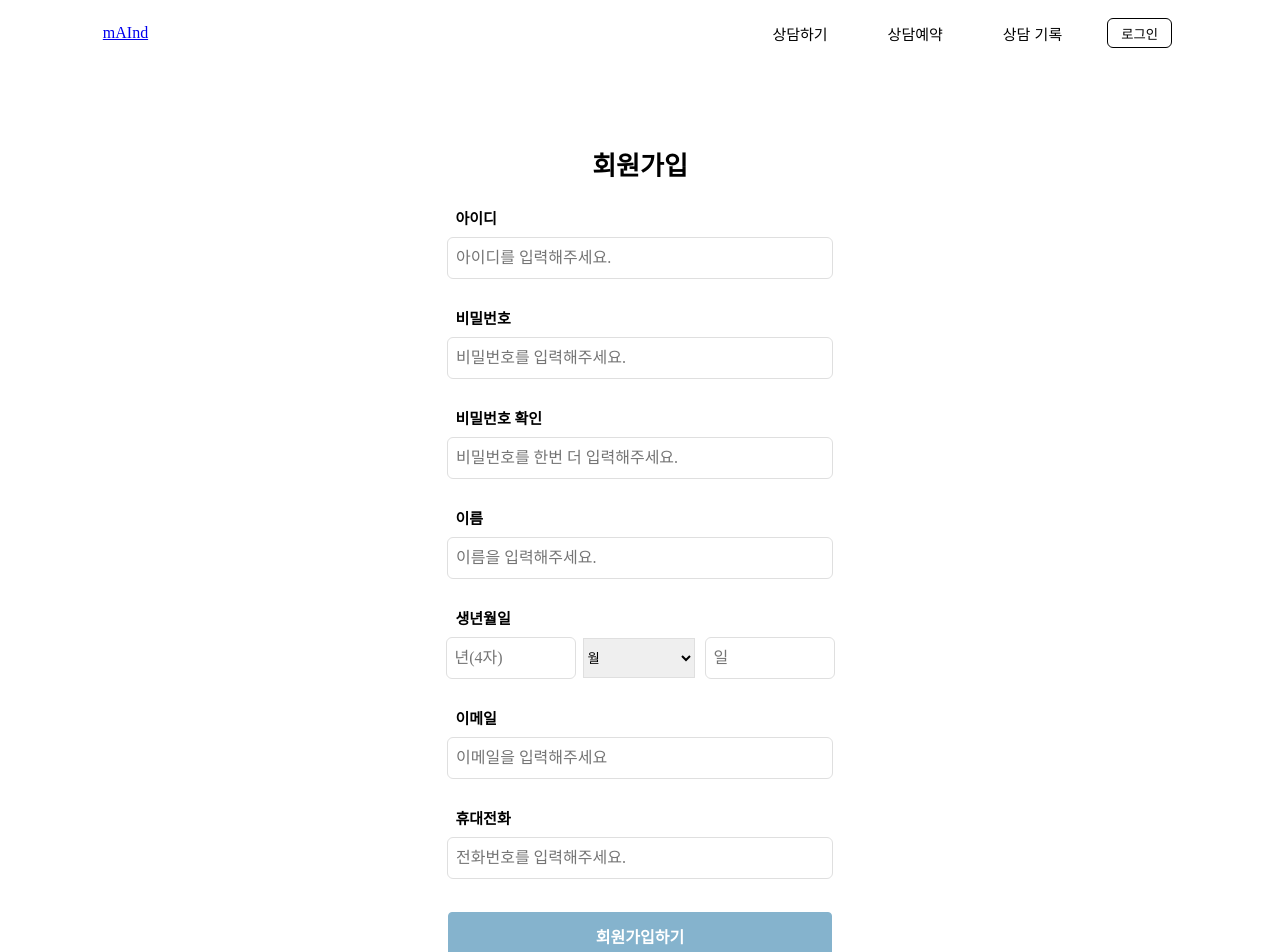
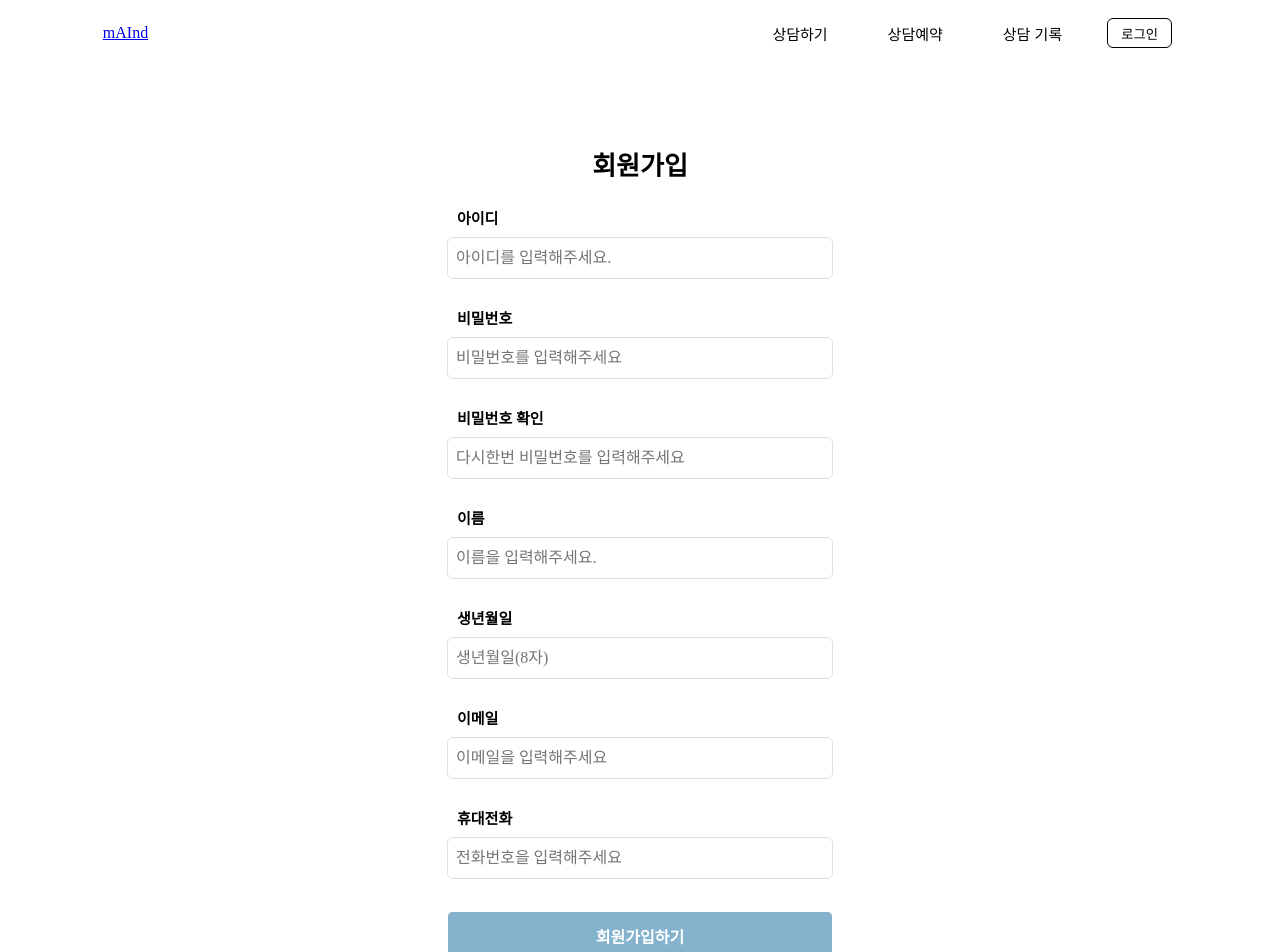
Before and after one commit to EunSo0/mAInd, a React (Create React App) app: page /signup in a window 1280 px wide. Shown: the top 952 px of the page. Built offline with nearby package versions, Linux system fonts and the light colour scheme.

Commit message:
Feat: 회원가입 validation 추가

```diff
--- a/package.json
+++ b/package.json
@@ -15,9 +15,11 @@
     "openvidu-browser": "^2.26.0",
     "react": "^18.2.0",
     "react-dom": "^18.2.0",
+    "react-hook-form": "^7.43.9",
     "react-icons": "^4.8.0",
     "react-router-dom": "^6.10.0",
     "react-scripts": "5.0.1",
+    "recoil": "^0.7.7",
     "styled-components": "^5.3.9",
     "web-vitals": "^2.1.4"
   },
--- /dev/null
+++ b/src/api/api.js
@@ -0,0 +1,25 @@
+export const BASE_URL = "https://mAInd.?.xyz";
+
+export async function loginFetcher(body) {
+  return await fetch(`${BASE_URL}/users/login`, {
+    method: "POST",
+    headers: {
+      Accept: "application/json",
+      "Content-Type": "application/json",
+    },
+    credentials: "include",
+    body: JSON.stringify(body),
+  }).then((response) => {
+    return response.json();
+  });
+}
+
+export function signUpFetcher(body) {
+  return fetch(`${BASE_URL}/users/join`, {
+    method: "POST",
+    headers: {
+      "Content-Type": "application/json",
+    },
+    body: JSON.stringify(body),
+  }).then((response) => response.json());
+}
--- a/src/pages/Login.jsx
+++ b/src/pages/Login.jsx
@@ -1,6 +1,13 @@
-import React from "react";
+import React, { useState } from "react";
 import Header from "../components/Header";
 import styled from "styled-components";
+import { setLocalStorage } from "../utility/storage";
+import { passwordValidation } from "../utility/validation";
+import { useForm } from "react-hook-form";
+// import loginStateAtom from "../recoil/atom";
+import { useNavigate } from "react-router-dom";
+// import { useSetRecoilState } from "recoil";
+import { loginFetcher } from "../api/api";
 
 const All = styled.div`
   width: 100%;
@@ -62,15 +69,61 @@ const Link = styled.a`
 `;
 
 export default function Login() {
+  const { register, handleSubmit } = useForm();
+  // const setLoginState = useSetRecoilState(loginStateAtom);
+
+  const navigation = useNavigate();
+
+  const [isPasswordValidation, setIsPasswordValidation] = useState(false);
+
+  const inputChangeHandler = ({ e, validate, validationFunc }) => {
+    const { value } = e.target;
+    validate(validationFunc(value));
+  };
+
+  const loginSubmitHandler = async (data) => {
+    const loginInfo = await loginFetcher({
+      id: data["id"],
+      password: data["password"],
+    });
+    if (loginInfo.code === 200) {
+      const { accessToken } = loginInfo.data;
+      const token = accessToken.split(" ")[1];
+      // setLoginState(true);
+      setLocalStorage("token", token);
+      navigation("/");
+    } else {
+      alert(loginInfo.message);
+    }
+  };
   return (
     <>
       <All>
         <Header />
-        <Base>
+        <Base onSubmit={handleSubmit(loginSubmitHandler)}>
           <Title>로그인</Title>
-          <Input placeholder="이메일" type="text" id="email" />
-          <Input placeholder="비밀번호" type="password" id="password" />
-          <Button>로그인</Button>
+          <Input
+            type={"id"}
+            {...register("id")}
+            placeholder="이메일"
+            required={true}
+          />
+          <Input
+            type={"password"}
+            {...register("password")}
+            placeholder="비밀번호"
+            required={true}
+            onChange={(e) =>
+              inputChangeHandler({
+                e,
+                validate: setIsPasswordValidation,
+                validationFunc: passwordValidation,
+              })
+            }
+          />
+          <Button type="submit" disabled={!isPasswordValidation}>
+            로그인
+          </Button>
           <Link href="/signup">
             <Text>회원가입</Text>
           </Link>
--- a/src/pages/Signup.jsx
+++ b/src/pages/Signup.jsx
@@ -1,6 +1,15 @@
-import React, { useState, useCallback } from "react";
+import React, { useState } from "react";
 import styled from "styled-components";
 import Header from "../components/Header";
+import { useForm } from "react-hook-form";
+import {
+  emailValidation,
+  passwordValidation,
+  phoneValidation,
+  birthValidation,
+} from "../utility/validation";
+import { signUpFetcher } from "../api/api";
+import { useNavigate } from "react-router-dom";
 
 const All = styled.div`
   width: 100%;
@@ -33,11 +42,6 @@ const GroupWrap = styled.div`
   height: 100px;
 `;
 
-const Birth = styled.div`
-  display: flex;
-  height: 100px;
-`;
-
 const Input = styled.input`
   font: inherit;
   padding: 0.5rem;
@@ -50,38 +54,11 @@ const Input = styled.input`
   display: block;
 `;
 
-const Input2 = styled.input`
-  font: inherit;
-  padding: 0.5rem;
-  border-radius: 6px;
-  border: 1px solid #dfdfdf;
-  width: 7rem;
-  height: 1.5rem;
-  max-width: 100%;
-  margin: -1px auto;
-  display: block;
-`;
-
-const Select = styled.select`
-  position: relative;
-  width: 7rem;
-  height: 40px;
-  border: 1px solid #dfdfdf;
-  margin: 0 10px 0 7px;
-`;
-
 const Label = styled.h1`
   font-weight: 800;
   display: flex;
   font-size: 15px;
   margin: 10px;
-`;
-const Condition = styled.h1`
-  font-weight: 800;
-  display: flex;
-  font-size: 12px;
-  margin: 10px;
-  color: rgb(130, 130, 130);
 `;
 
 const Text = styled.h1`
@@ -117,173 +94,190 @@ const Link = styled.a`
   text-decoration: none;
 `;
 
+const WarningSpan = styled.span`
+  font-style: normal;
+  font-weight: 400;
+  font-size: 12px;
+  line-height: 18px;
+  color: #f36868;
+`;
+
 function Signup() {
+  const { register, handleSubmit } = useForm();
+
+  const navigation = useNavigate();
+
+  const [id, setId] = useState("");
+  const [password, setPassword] = useState("");
+  const [rePassword, setRePassword] = useState("");
+  const [name, setName] = useState("");
+  const [birth, setBirth] = useState("");
   const [email, setEmail] = useState("");
-  const [password, setPassword] = useState("");
-  const [passwordConfirm, setPasswordConfirm] = useState("");
   const [phone, setPhone] = useState("");
 
-  const [emailMessage, setEmailMessage] = useState("");
-  const [passwordMessage, setPasswordMessage] = useState("");
-  const [passwordConfirmMessage, setPasswordConfirmMessage] = useState("");
-  const [phoneMessage, setPhoneMessage] = useState("");
+  const [isEmailValidate, setIsEmailValidate] = useState(false);
+  const [isPasswordValidate, setIsPasswordValidate] = useState(false);
+  const [isRePasswordValidate, setIsRePasswordValidate] = useState(false);
+  const [isPhoneValidate, setIsPhoneValidate] = useState(false);
+  const [isBirthValidate, setIsBirthValidate] = useState(false);
 
-  const [isEmail, setIsEmail] = useState(false);
-  const [isPassword, setIsPassword] = useState(false);
-  const [isPasswordConfirm, setIsPasswordConfirm] = useState(false);
-  const [isPhone, setIsPhone] = useState(false);
-  // const router = useRouter();
+  const signUpSubmitHandler = (data) => {
+    // 여기서 submit 처리
+    const { id, password, name, birth, email, phone } = data;
 
-  // 이메일
-  const onChangeEmail = useCallback((e) => {
-    const emailRegex =
-      /([\w-.]+)@((\[[0-9]{1,3}\.[0-9]{1,3}\.[0-9]{1,3}\.)|(([\w-]+\.)+))([a-zA-Z]{2,4}|[0-9]{1,3})(\]?)$/;
-    const emailCurrent = e.target.value;
-    setEmail(emailCurrent);
-
-    if (!emailRegex.test(emailCurrent)) {
-      setEmailMessage("이메일 형식으로 입력해주세요.");
-      setIsEmail(false);
-    } else {
-      setEmailMessage("");
-      setIsEmail(true);
-    }
-  }, []);
-
-  // 비밀번호
-  const onChangePassword = useCallback((e) => {
-    const passwordRegex =
-      /^(?=.*[a-zA-Z])(?=.*[!@#$%^*+=-])(?=.*[0-9]).{8,25}$/;
-    const passwordCurrent = e.target.value;
-    setPassword(passwordCurrent);
-
-    if (!passwordRegex.test(passwordCurrent)) {
-      setPasswordMessage(
-        "숫자+영문자+특수문자 조합으로 8자리 이상 입력해주세요."
-      );
-      setIsPassword(false);
-    } else {
-      setPasswordMessage("");
-      setIsPassword(true);
-    }
-  }, []);
-
-  // 비밀번호 확인
-  const onChangePasswordConfirm = useCallback(
-    (e) => {
-      const passwordConfirmCurrent = e.target.value;
-      setPasswordConfirm(passwordConfirmCurrent);
-
-      if (password === passwordConfirmCurrent) {
-        setPasswordConfirmMessage("비밀번호가 일치합니다.");
-        setIsPasswordConfirm(true);
-      } else {
-        setPasswordConfirmMessage("");
-        setIsPasswordConfirm(false);
-      }
-    },
-    [password]
-  );
-
-  const onChangePhone = useCallback((e) => {
-    const phoneRegex = /^01(?:0|1|[6-9])(?:\d{3}|\d{4})\d{4}$/;
-    const phoneCurrent = e.target.value;
-    setPhone(phoneCurrent);
-
-    if (!phoneRegex.test(phoneCurrent)) {
-      setPhoneMessage("숫자만 입력해주세요.");
-      setIsPhone(false);
-    } else {
-      setPhoneMessage("");
-      setIsPhone(true);
-    }
-  }, []);
+    signUpFetcher({ id, password, name, birth, email, phone })
+      .then((data) => {
+        if (data.code !== 200) {
+          alert(data.message);
+        } else {
+          alert(data.response);
+          navigation("/login");
+        }
+      })
+      .catch((error) => alert(error.message));
+  };
 
   return (
     <>
       <All>
         <Header />
-        <Base>
+        <Base onSubmit={handleSubmit(signUpSubmitHandler)}>
           <Title>회원가입</Title>
           <form>
             <Group>
               <Label>아이디</Label>
-              <Input placeholder="아이디를 입력해주세요." type="text" id="id" />
+              <Input
+                placeholder="아이디를 입력해주세요."
+                type="id"
+                {...register("id", {
+                  onChange: (e) => {
+                    const { value } = e.target;
+                    setId(value);
+                  },
+                  value: id,
+                  required: true,
+                })}
+              />
             </Group>
             <Group>
               <Label>비밀번호</Label>
               <Input
-                placeholder="비밀번호를 입력해주세요."
+                placeholder="비밀번호를 입력해주세요"
                 type="password"
-                id="password"
-                onChange={onChangePassword}
+                {...register("password", {
+                  onChange: (e) => {
+                    const { value } = e.target;
+                    setPassword(value);
+                    setIsPasswordValidate(passwordValidation(value));
+                  },
+                  value: password,
+                  required: true,
+                })}
               />
-              {password.length > 0 && <Condition>{passwordMessage}</Condition>}
+              {isPasswordValidate || password.length === 0 ? null : (
+                <WarningSpan>
+                  비밀번호는 특수문자,알파벳,숫자를 포함한 8~20자의 문자입니다.
+                </WarningSpan>
+              )}
             </Group>
             <Group>
               <Label>비밀번호 확인</Label>
               <Input
-                placeholder="비밀번호를 한번 더 입력해주세요."
+                placeholder="다시한번 비밀번호를 입력해주세요"
                 type="password"
-                id="confirmPassword"
-                onChange={onChangePasswordConfirm}
+                {...register("rePassword", {
+                  onChange: (e) => {
+                    const { value } = e.target;
+                    setRePassword(value);
+                    setIsRePasswordValidate(password === e.target.value);
+                  },
+                  value: rePassword,
+                  required: true,
+                })}
               />
-              {passwordConfirm.length > 0 && (
-                <Condition>{passwordConfirmMessage}</Condition>
+              {isRePasswordValidate || rePassword.length === 0 ? null : (
+                <WarningSpan>비밀번호와 같지 않습니다.</WarningSpan>
               )}
             </Group>
             <Group>
               <Label>이름</Label>
-              <Input placeholder="이름을 입력해주세요." type="text" id="name" />
+              <Input
+                placeholder="이름을 입력해주세요."
+                type="name"
+                {...register("name", {
+                  onChange: (e) => {
+                    const { value } = e.target;
+                    setName(value);
+                  },
+                  required: true,
+                  value: name,
+                })}
+              />
             </Group>
             <GroupWrap>
               <Group>
                 <Label>생년월일</Label>
-                <Birth>
-                  <Input2 placeholder="년(4자)" type="number" />
-                  <Select>
-                    <option>월</option>
-                    <option>1</option>
-                    <option>2</option>
-                    <option>3</option>
-                    <option>4</option>
-                    <option>5</option>
-                    <option>6</option>
-                    <option>7</option>
-                    <option>8</option>
-                    <option>9</option>
-                    <option>10</option>
-                    <option>11</option>
-                    <option>12</option>
-                  </Select>
-                  <Input2 placeholder="일" type="text" />
-                </Birth>
+                <Input
+                  placeholder="생년월일(8자)"
+                  type="birth"
+                  {...register("birth", {
+                    onChange: (e) => {
+                      const { value } = e.target;
+                      setBirth(value);
+                      setIsBirthValidate(birthValidation(value));
+                    },
+                    value: birth,
+                    required: true,
+                  })}
+                />
+                {isBirthValidate || birth.length === 0 ? null : (
+                  <WarningSpan>
+                    생년월일은 8자로 입력하세요. ex)20230101
+                  </WarningSpan>
+                )}
               </Group>
             </GroupWrap>
             <Group>
               <Label>이메일</Label>
               <Input
                 placeholder="이메일을 입력해주세요"
-                type="text"
-                id="email"
-                onChange={onChangeEmail}
+                type="email"
+                {...register("email", {
+                  onChange: (e) => {
+                    const { value } = e.target;
+                    setEmail(value);
+                    setIsEmailValidate(emailValidation(value));
+                  },
+                  value: email,
+                  required: true,
+                })}
               />
-              {email.length > 0 && <Condition>{emailMessage}</Condition>}
+              {isEmailValidate || email.length === 0 ? null : (
+                <WarningSpan>올바른 이메일 형식을 입력하세요.</WarningSpan>
+              )}
             </Group>
             <Group>
               <Label>휴대전화</Label>
               <Input
-                placeholder="전화번호를 입력해주세요."
-                type="text"
-                id="number"
-                onChange={onChangePhone}
+                placeholder="전화번호을 입력해주세요"
+                type="phone"
+                {...register("phone", {
+                  onChange: (e) => {
+                    const { value } = e.target;
+                    setPhone(value);
+                    setIsPhoneValidate(phoneValidation(value));
+                  },
+                  value: phone,
+                  required: true,
+                })}
               />
-              {phone.length > 0 && <Condition>{phoneMessage}</Condition>}
+              {isPhoneValidate || phone.length === 0 ? null : (
+                <WarningSpan>올바른 핸드폰번호를 입력하세요.</WarningSpan>
+              )}
             </Group>
             <Button
-              disabled={
-                !(isEmail && isPassword && isPasswordConfirm && isPhone)
-              }
+              type="submit"
+              disabled={!isPasswordValidate || !isRePasswordValidate}
             >
               회원가입하기
             </Button>
--- /dev/null
+++ b/src/recoil/atom.jsx
@@ -0,0 +1,6 @@
+import { atom } from "recoil";
+
+export const loginStateAtom = atom({
+  key: "loginState",
+  default: false,
+});
--- /dev/null
+++ b/src/utility/storage.jsx
@@ -0,0 +1,11 @@
+export function getLocalStorageValue(key) {
+  return localStorage.getItem(key);
+}
+
+export function setLocalStorage(key, value) {
+  localStorage.setItem(key, value);
+}
+
+export function removeLocalStorage(key) {
+  localStorage.removeItem(key);
+}
--- /dev/null
+++ b/src/utility/validation.jsx
@@ -0,0 +1,23 @@
+export const emailValidation = (email) => {
+  const regExp =
+    /^[0-9a-zA-Z]([-_.]?[0-9a-zA-Z])*@[0-9a-zA-Z]([-_.]?[0-9a-zA-Z])*.[a-zA-Z]{2,3}$/i;
+  return regExp.test(email);
+};
+
+export const passwordValidation = (password) => {
+  // 8~15자 특수문자 / 문지/ 숫자 포함
+  const regExp =
+    /^.*(?=^.{8,20}$)(?=.*\d)(?=.*[a-zA-Z])(?=.*[~!@#$%^&*()+|=]).*$/;
+  return regExp.test(password);
+};
+
+export const phoneValidation = (phone) => {
+  const regExp = /^01(?:0|1|[6-9])(?:\d{3}|\d{4})\d{4}$/;
+  return regExp.test(phone);
+};
+
+export const birthValidation = (birth) => {
+  const regExp =
+    /^(19[0-9][0-9]|20\d{2})(0[0-9]|1[0-2])(0[1-9]|[1-2][0-9]|3[0-1])$/;
+  return regExp.test(birth);
+};
```
Also changed, not shown: 1 other file (tests, documents, lock files or other folders).
